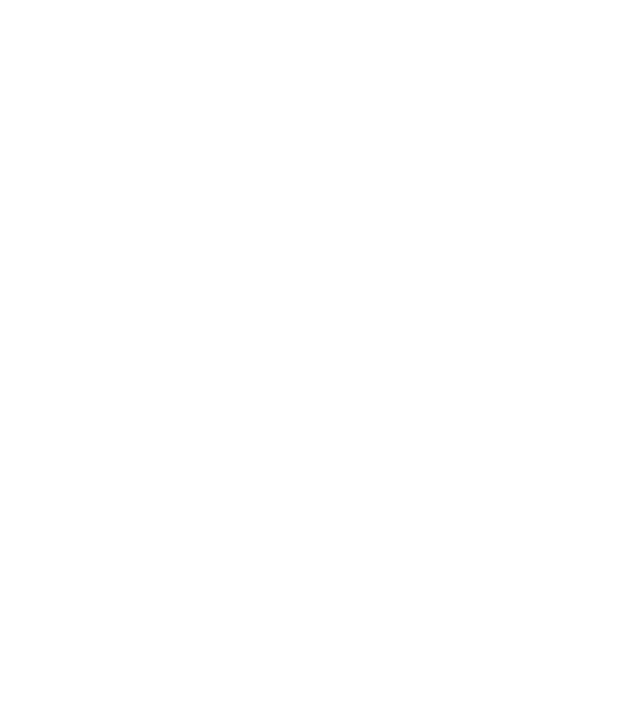
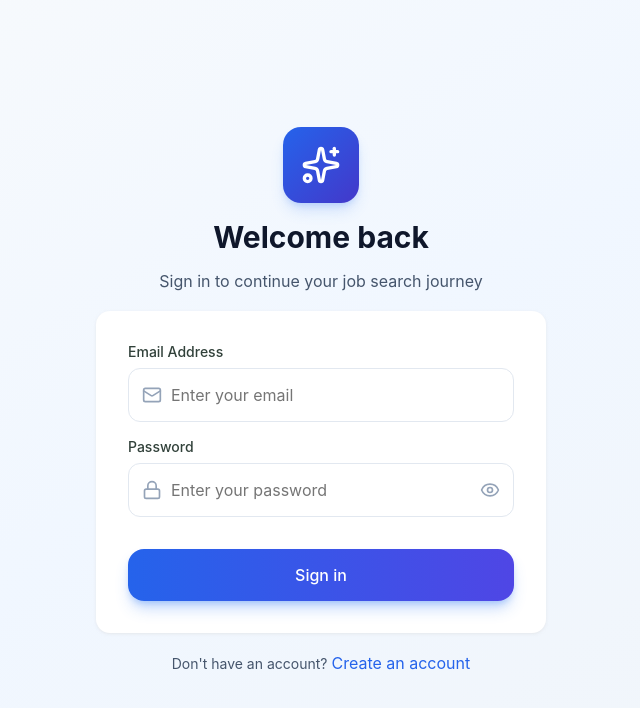
Before and after one commit to sanarkk/JobTrack, a React (Vite) app in the folder frontend/: page /login in a window 1280 px wide. Before the commit this address had no page. Shown: the top 708 px of the page, without its empty margins (319-959 px from the left). Built offline with nearby package versions, Linux system fonts and the light colour scheme.

Commit message:
outline of login and register pages

```diff
--- a/frontend/src/main.tsx
+++ b/frontend/src/main.tsx
@@ -8,6 +8,8 @@
 import SavedJobsPage from "./pages/SavedJobsPage/SavedJobsPage.tsx";
 import ResumePage from "./pages/ResumePage/ResumePage.tsx";
 import AiAssistantPage from "./pages/AiAssistantPage/AiAssistantPage.tsx";
+import LoginPage from "./pages/LoginPage/LoginPage.tsx";
+import RegisterPage from "./pages/RegisterPage/RegisterPage.tsx";
 
 
 
@@ -31,6 +33,9 @@
                 }}
             />
             <Routes>
+                <Route path="/login" element={<LoginPage/>} />
+                <Route path="/register" element={<RegisterPage/>} />
+
                 <Route path="/" element={<App/>}>
                     <Route index element={<Navigate to="dashboard" replace />} />
                     <Route path="dashboard" element={<DashboardPage/>} />
--- /dev/null
+++ b/frontend/src/pages/LoginPage/LoginPage.module.scss
@@ -0,0 +1,146 @@
+.wrapper {
+  display: flex;
+  flex-direction: column;
+  align-items: center;
+  justify-content: center;
+  width: 100%;
+  height: 100vh;
+  background: linear-gradient(to bottom right, #f8fafc 0%, rgba(239, 246, 255, 0.9) 50%, #f1f5f9 100%);
+  gap: 20px;
+
+  .welcomeSection {
+    display: flex;
+    align-items: center;
+    justify-content: center;
+    flex-direction: column;
+    gap: 16px;
+
+    .logo {
+      display: flex;
+      align-items: center;
+      justify-content: center;
+      background: linear-gradient(to bottom right, #2563eb, #4338ca);
+      padding: 18px;
+      border-radius: 18px;
+      box-shadow: 0 10px 15px -3px rgba(59, 130, 246, 0.2), 0 4px 6px -2px rgba(59, 130, 246, 0.2);
+      color: #fff
+    }
+
+    .greet {
+      font-size: 30px;
+      color: #0F172B;
+      font-weight: 700;
+    }
+
+    .text {
+      font-size: 16px;
+      color: #45556C;
+    }
+  }
+
+
+}
+
+.form {
+  display: flex;
+  flex-direction: column;
+  align-items: center;
+  justify-content: center;
+  background-color: #fff;
+  width: 450px;
+  padding: 32px;
+  border-radius: 14px;
+  gap: 16px;
+  box-shadow: 0 1px 3px 0 rgba(229, 231, 235, 0.5),
+  0 1px 2px 0 rgba(229, 231, 235, 0.5);
+
+
+  .inputContainer {
+    display: flex;
+    flex-direction: column;
+    gap: 8px;
+    width: 100%;
+
+    label {
+      font-size: 14px;
+      font-weight: 500;
+      color: #31413a;
+    }
+
+    .inputWrapper {
+      position: relative;
+      display: flex;
+      align-items: center;
+
+      svg {
+        position: absolute;
+        left: 14px;
+        color: #94A3B8;
+      }
+
+      .input {
+        width: 100%;
+        padding: 16px 14px 16px 42px;
+        border-radius: 12px;
+        border: 1px solid #E2E8F0;
+        font-size: 16px;
+        outline: none;
+        transition: all 0.2s ease;
+
+        &:focus {
+          border-color: #2563EB;
+          box-shadow: 0 0 0 3px rgba(37, 99, 235, 0.15);
+        }
+      }
+
+      svg:last-child {
+        right: 14px;
+        left: auto;
+        cursor: pointer;
+      }
+    }
+  }
+
+  .signInBtn {
+    width: 100%;
+    padding: 16px;
+    font-size: 16px;
+    color: #ffffff;
+    font-weight: 500;
+    border-radius: 16px;
+    margin-top: 16px;
+    background: linear-gradient(to right, #2563EB, #4F46E5);
+    box-shadow: 0 10px 15px -3px rgba(59, 130, 246, 0.3),
+    0 4px 6px -2px rgba(59, 130, 246, 0.3);
+    transition: all 200ms ease-in-out;
+    outline: none;
+    border: none;
+
+    &:hover {
+      background: linear-gradient(to right, #1D4ED8, #4338CA);
+      box-shadow: 0 20px 25px -5px rgba(59, 130, 246, 0.4),
+      0 10px 10px -5px rgba(59, 130, 246, 0.4);
+      cursor: pointer;
+    }
+  }
+}
+
+.switchPages {
+  display: flex;
+  align-items: center;
+  gap: 4px;
+
+  .question {
+    font-size: 14px;
+    color: #45556C;
+  }
+
+  .switchBtn {
+    outline: none;
+    border: none;
+    background: none;
+    font-size: 16px;
+    color: #2563EB;
+    cursor: pointer;
+  }
+}
--- /dev/null
+++ b/frontend/src/pages/LoginPage/LoginPage.tsx
@@ -0,0 +1,65 @@
+import styles from "./LoginPage.module.scss";
+import { Sparkles, Mail, Lock, Eye, EyeOff } from 'lucide-react';
+
+import {useNavigate} from "react-router-dom";
+import {useState} from "react";
+
+const LoginPage = () => {
+    const navigate = useNavigate();
+    const [showPassword, setShowPassword] = useState(false);
+
+    return (
+        <div className={styles.wrapper}>
+            <div className={styles.welcomeSection}>
+                <div className={styles.logo}>
+                    <Sparkles size={40} color="white"/>
+                </div>
+                <p className={styles.greet}>Welcome back</p>
+                <p className={styles.text}>Sign in to continue your job search journey</p>
+            </div>
+            <div className={styles.form}>
+                <div className={styles.inputContainer}>
+                    <label htmlFor="email">Email Address</label>
+                    <div className={styles.inputWrapper}>
+                        <Mail size={20} />
+                        <input type="text" placeholder="Enter your email" className={styles.input}/>
+                    </div>
+                </div>
+                <div className={styles.inputContainer}>
+                    <label>Password</label>
+
+                    <div className={styles.inputWrapper}>
+                        <Lock size={20}/>
+
+                        <input
+                            type={showPassword ? "text" : "password"}
+                            placeholder="Enter your password"
+                            className={styles.input}
+                        />
+
+                        {showPassword ? (
+                            <EyeOff
+                                size={20}
+                                onClick={() => setShowPassword(false)}
+                                className={styles.eyeIcon}
+                            />
+                        ) : (
+                            <Eye
+                                size={20}
+                                onClick={() => setShowPassword(true)}
+                                className={styles.eyeIcon}
+                            />
+                        )}
+                    </div>
+                </div>
+                <button className={styles.signInBtn}>Sign in</button>
+            </div>
+            <div className={styles.switchPages}>
+                <span className={styles.question}>Don't have an account?</span>
+                <button className={styles.switchBtn} onClick={() => navigate("/register")}>Create an account</button>
+            </div>
+        </div>
+    );
+};
+
+export default LoginPage;
--- /dev/null
+++ b/frontend/src/pages/RegisterPage/RegisterPage.module.scss
@@ -0,0 +1,8 @@
+.wrapper {
+  display: flex;
+  flex-direction: column;
+  align-items: center;
+  justify-content: center;
+  width: 100%;
+  height: 100vh;
+}
--- /dev/null
+++ b/frontend/src/pages/RegisterPage/RegisterPage.tsx
@@ -0,0 +1,78 @@
+import styles from "../LoginPage/LoginPage.module.scss";
+import {useNavigate} from "react-router-dom";
+import {Eye, EyeOff, Lock, Mail, Sparkles, User} from "lucide-react";
+import {useState} from "react";
+
+const RegisterPage = () => {
+    const navigate = useNavigate();
+    const [showPassword, setShowPassword] = useState(false);
+
+    return (
+        <div className={styles.wrapper}>
+            <div className={styles.welcomeSection}>
+                <div className={styles.logo}>
+                    <Sparkles size={40} color="white"/>
+                </div>
+                <p className={styles.greet}>Create Account</p>
+                <p className={styles.text}>Start finding your perfect career match</p>
+            </div>
+            <div className={styles.form}>
+                <div className={styles.inputContainer}>
+                    <label htmlFor="name">First Name</label>
+                    <div className={styles.inputWrapper}>
+                        <User size={20}/>
+                        <input type="text" placeholder="Enter your first name" className={styles.input}/>
+                    </div>
+                </div>
+                <div className={styles.inputContainer}>
+                    <label htmlFor="name">Last Name</label>
+                    <div className={styles.inputWrapper}>
+                        <User size={20}/>
+                        <input type="text" placeholder="Enter your last name" className={styles.input}/>
+                    </div>
+                </div>
+                <div className={styles.inputContainer}>
+                    <label htmlFor="email">Email Address</label>
+                    <div className={styles.inputWrapper}>
+                        <Mail size={20}/>
+                        <input type="text" placeholder="Enter your email" className={styles.input}/>
+                    </div>
+                </div>
+                <div className={styles.inputContainer}>
+                    <label>Password</label>
+
+                    <div className={styles.inputWrapper}>
+                        <Lock size={20}/>
+
+                        <input
+                            type={showPassword ? "text" : "password"}
+                            placeholder="Enter your password"
+                            className={styles.input}
+                        />
+
+                        {showPassword ? (
+                            <EyeOff
+                                size={20}
+                                onClick={() => setShowPassword(false)}
+                                className={styles.eyeIcon}
+                            />
+                        ) : (
+                            <Eye
+                                size={20}
+                                onClick={() => setShowPassword(true)}
+                                className={styles.eyeIcon}
+                            />
+                        )}
+                    </div>
+                </div>
+                <button className={styles.signInBtn}>Create Account</button>
+            </div>
+            <div className={styles.switchPages}>
+                <span className={styles.question}>Already have an account?</span>
+                <button className={styles.switchBtn} onClick={() => navigate("/login")}>Sign In</button>
+            </div>
+        </div>
+    );
+};
+
+export default RegisterPage;
```
